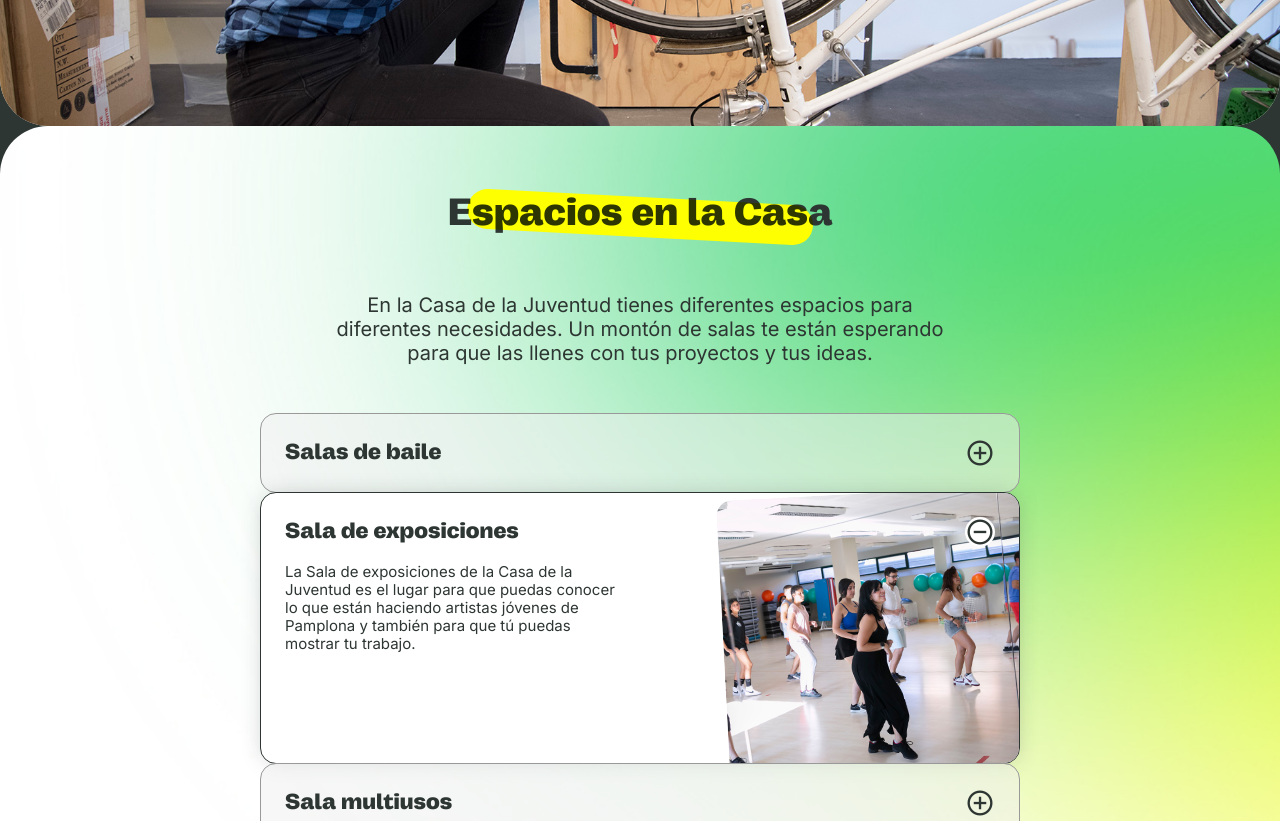
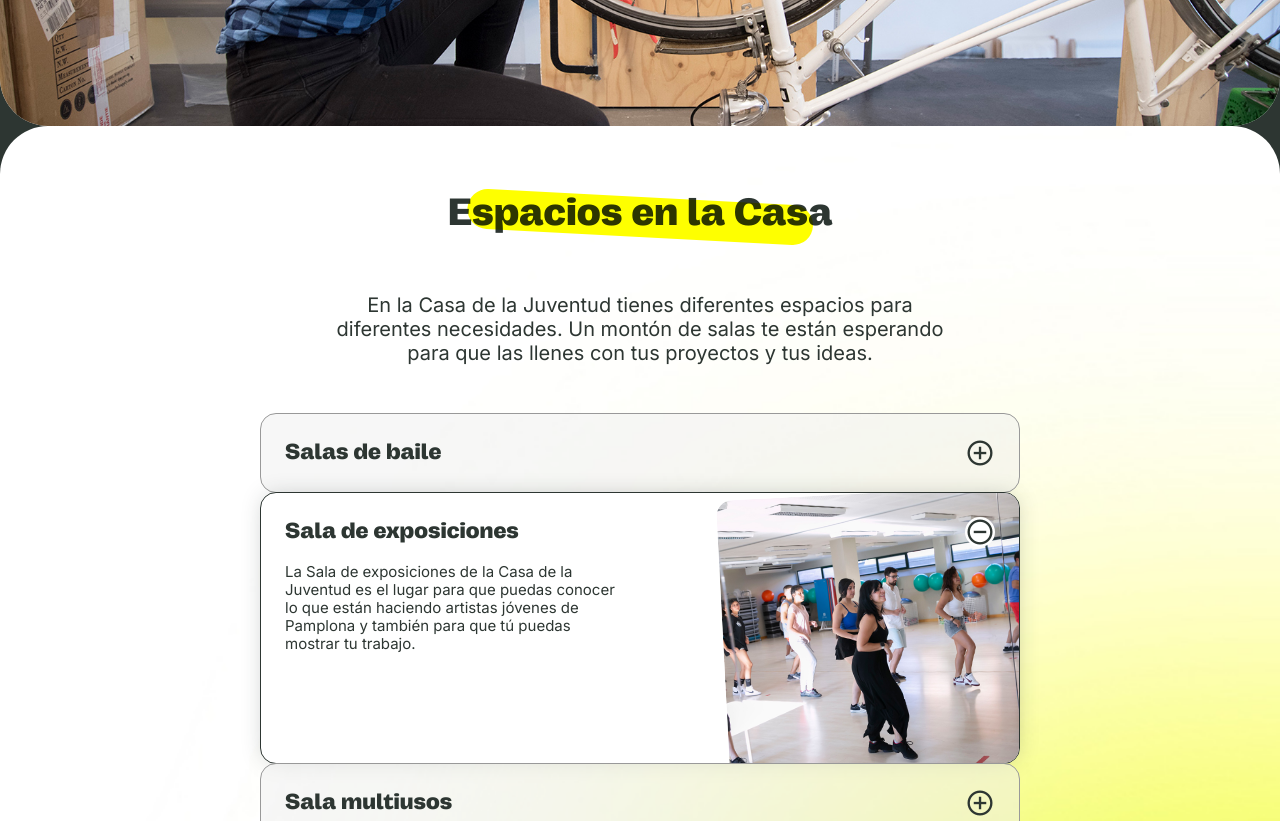
Before and after one commit to pamplonajoven/pamplonajoven.github.io, a website: page 404.html in a window 1280 px wide. Shown: the part 2600-3421 px from the top of the page. Drawn offline with nearby package versions, Linux system fonts and the light colour scheme.

Commit message:
bg gradient fix

```diff
--- a/scss/custom.scss
+++ b/scss/custom.scss
@@ -76,8 +76,10 @@ $radius-child:.5rem;
 
 //Background gradient
 .bg-gradient{
-    background-image: url("../images/gradient.jpg");
+    background-color: $white;
+    background-image: url("../images/gradient-card.jpg");
 	background-size: cover;
+    background-position: bottom right;
 
 }
 
```
Also changed, not shown: scss/_reveal.scss (+0 -32 lines), css/custom.css, images/gradient.jpg (deleted), images/gradientb.jpg (deleted).
